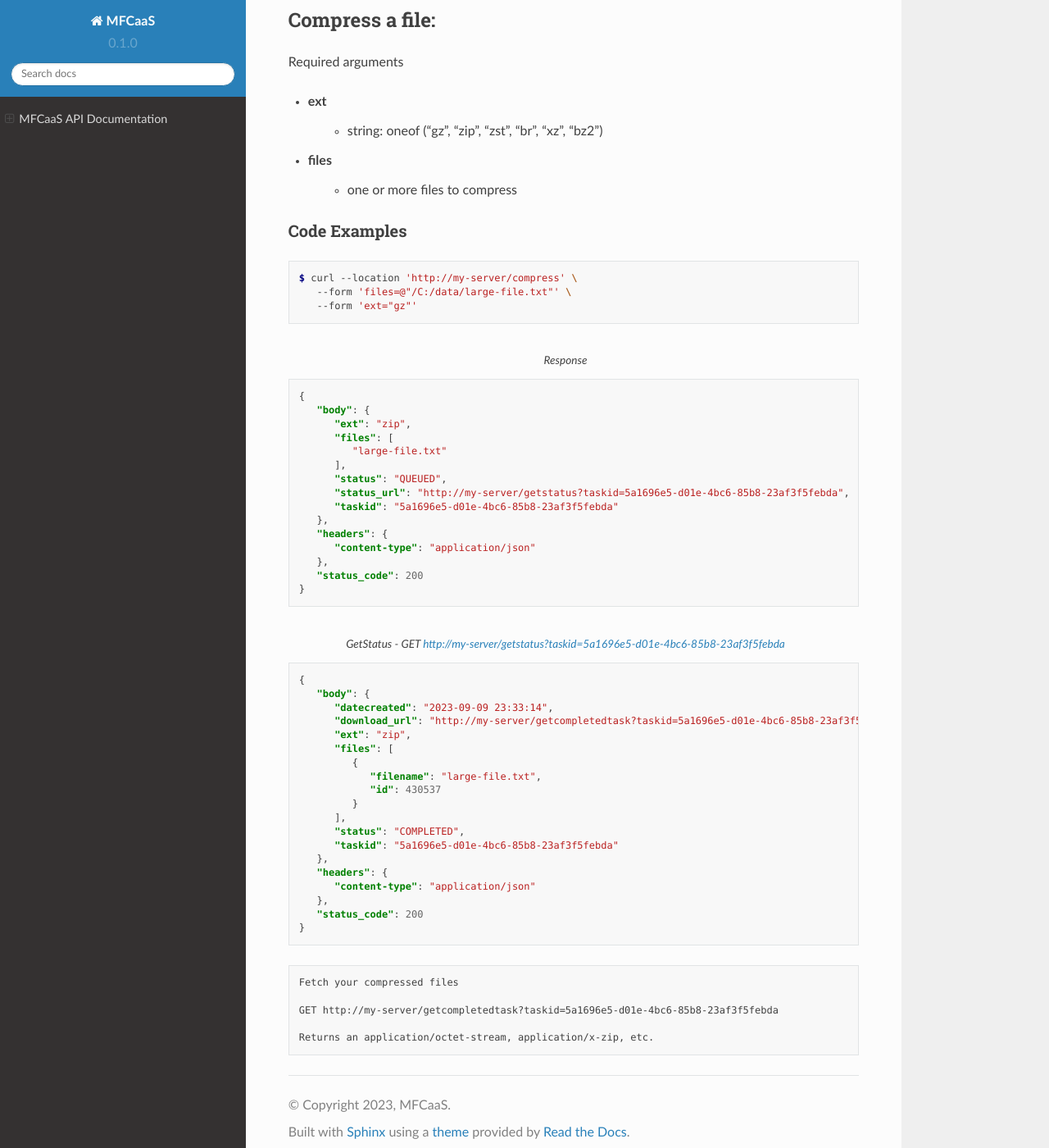
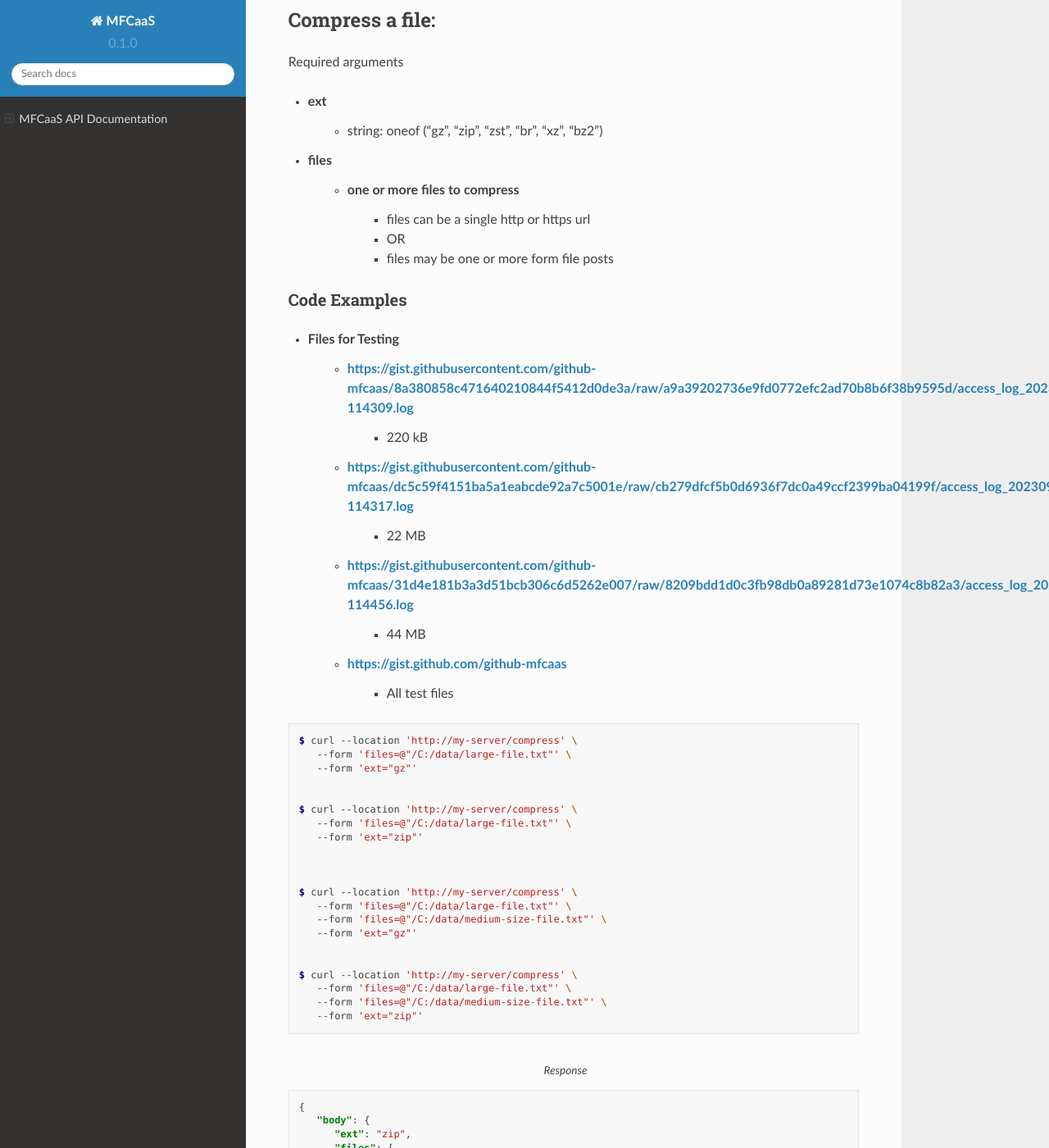
Before and after one commit to github-mfcaas/docs, a Sphinx documentation site: the page built from docs/source/index.rst, in a window 1280 px wide and 1400 px high, scrolled down 1099 px. Shown: the whole window at 82% size. Built offline with Sphinx 7.4.7 and the Read the Docs theme 2.0.0, drawn with Linux system fonts in a browser that asks for light colours; some of the changed text lies outside the part shown.

Commit message:
Update index.rst

```diff
--- a/docs/source/index.rst
+++ b/docs/source/index.rst
@@ -66,8 +66,9 @@ Required arguments
    * string: oneof ("gz", "zip", "zst", "br", "xz", "bz2")
 * files
    * one or more files to compress
-
-
+      * files can be a single http or https url
+      * OR
+      * files may be one or more form file posts
 
 
 
@@ -76,11 +77,40 @@ Required arguments
 Code Examples
 -------------
 
+* Files for Testing
+   * https://gist.githubusercontent.com/github-mfcaas/8a380858c471640210844f5412d0de3a/raw/a9a39202736e9fd0772efc2ad70b8b6f38b9595d/access_log_20230916-114309.log
+      * 220 kB
+   * https://gist.githubusercontent.com/github-mfcaas/dc5c59f4151ba5a1eabcde92a7c5001e/raw/cb279dfcf5b0d6936f7dc0a49ccf2399ba04199f/access_log_20230916-114317.log
+      * 22 MB
+   * https://gist.githubusercontent.com/github-mfcaas/31d4e181b3a3d51bcb306c6d5262e007/raw/8209bdd1d0c3fb98db0a89281d73e1074c8b82a3/access_log_20230916-114456.log
+      * 44 MB
+   * https://gist.github.com/github-mfcaas
+      * All test files
+
+
 .. code-block:: console
 
    $ curl --location 'http://my-server/compress' \
       --form 'files=@"/C:/data/large-file.txt"' \
       --form 'ext="gz"'
+
+
+   $ curl --location 'http://my-server/compress' \
+      --form 'files=@"/C:/data/large-file.txt"' \
+      --form 'ext="zip"'
+
+
+
+   $ curl --location 'http://my-server/compress' \
+      --form 'files=@"/C:/data/large-file.txt"' \
+      --form 'files=@"/C:/data/medium-size-file.txt"' \
+      --form 'ext="gz"'
+
+
+   $ curl --location 'http://my-server/compress' \
+      --form 'files=@"/C:/data/large-file.txt"' \
+      --form 'files=@"/C:/data/medium-size-file.txt"' \
+      --form 'ext="zip"'
 
 
 
@@ -96,6 +126,23 @@ Code Examples
          "ext": "zip",
          "files": [
             "large-file.txt"
+         ],
+         "status": "QUEUED",
+         "status_url": "http://my-server/getstatus?taskid=5a1696e5-d01e-4bc6-85b8-23af3f5febda",
+         "taskid": "5a1696e5-d01e-4bc6-85b8-23af3f5febda"
+      },
+      "headers": {
+         "content-type": "application/json"
+      },
+      "status_code": 200
+   }
+
+   {
+      "body": {
+         "ext": "zip",
+         "files": [
+            "large-file.txt",
+            "medium-size-file.txt"
          ],
          "status": "QUEUED",
          "status_url": "http://my-server/getstatus?taskid=5a1696e5-d01e-4bc6-85b8-23af3f5febda",
@@ -137,6 +184,28 @@ Code Examples
    }
 
 
+   {
+      "body": {
+         "datecreated": "2023-09-09 23:33:14",
+         "download_url": "http://my-server/getcompletedtask?taskid=5a1696e5-d01e-4bc6-85b8-23af3f5febda",
+         "ext": "zip",
+         "files": [
+            {
+               "filename": "large-file.txt",
+               "filename": "medium-size-file.txt",
+               "id": 430537
+            }
+         ],
+         "status": "COMPLETED",
+         "taskid": "5a1696e5-d01e-4bc6-85b8-23af3f5febda"
+      },
+      "headers": {
+         "content-type": "application/json"
+      },
+      "status_code": 200
+   }
+
+
 
 
 
```
Also changed, not shown: other parts of docs/source/index.rst (+1 -1 lines).
